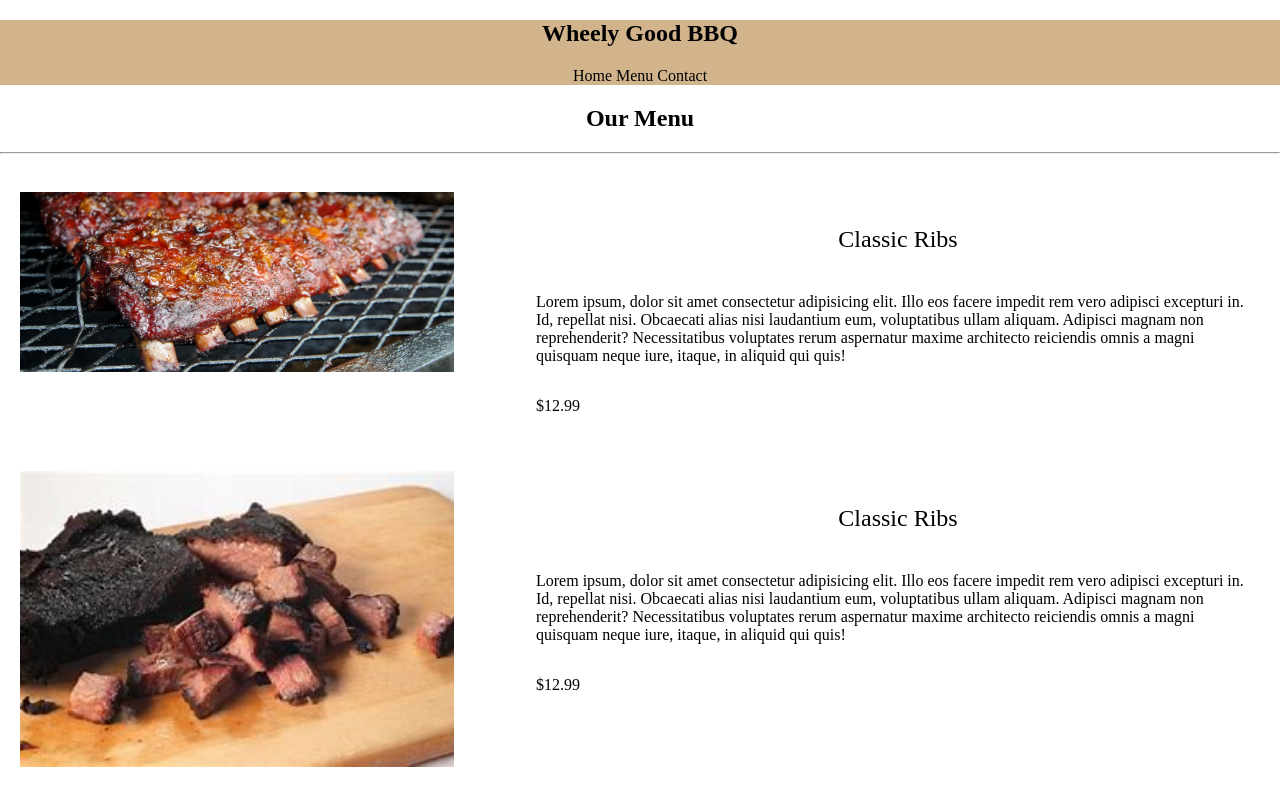
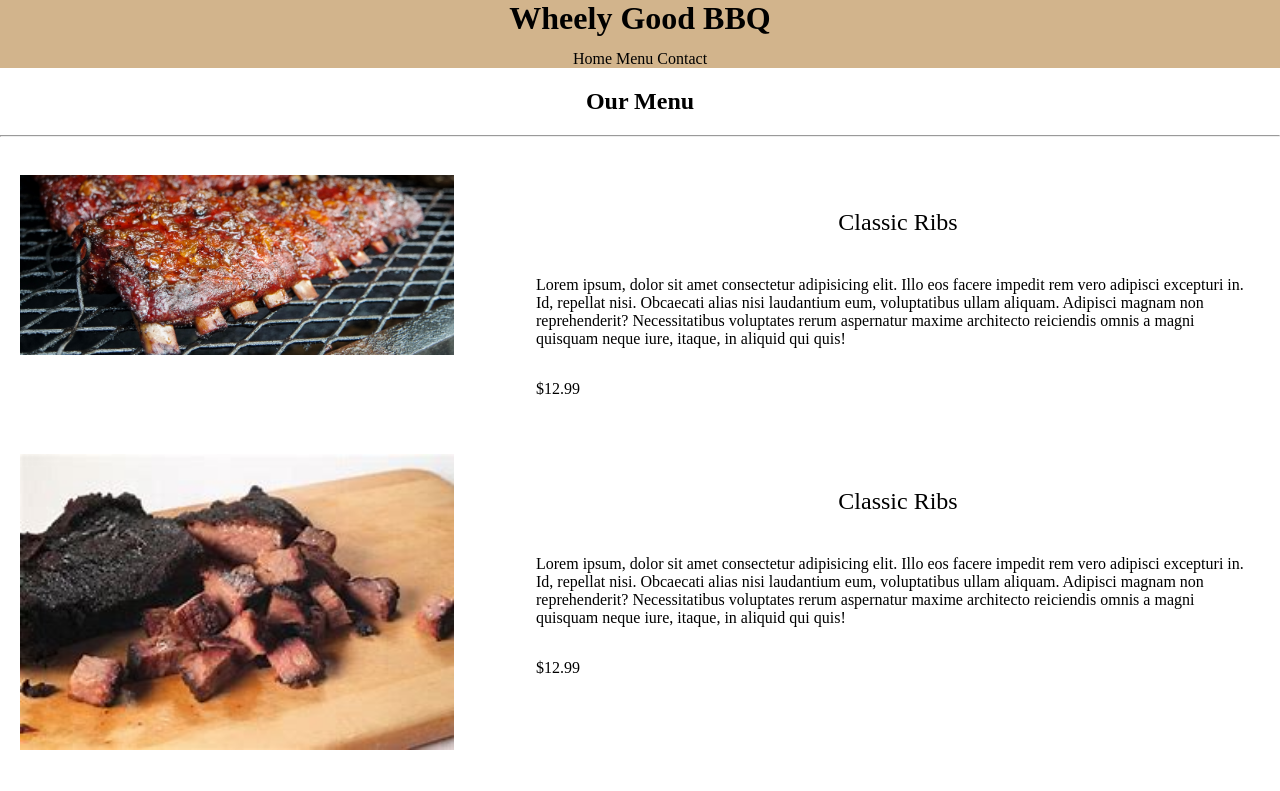
Before and after one commit to JBStrange1/JSFinalProject, a website: page public/Menu/Menu.html in a window 1280 px wide. Shown: the top 791 px of the page. Drawn offline with Linux system fonts and the light colour scheme.

Commit message:
Changed header

```diff
--- a/public/Menu/Menu.html
+++ b/public/Menu/Menu.html
@@ -8,7 +8,7 @@
 </head>
 <body>
     <header>
-        <h2>Wheely Good BBQ</h1>
+        <h1>Wheely Good BBQ</h1>
         <nav>
             <a href="/">Home</a>
             <a href="/Menu">Menu</a>
--- a/public/site.css
+++ b/public/site.css
@@ -26,7 +26,7 @@ a:hover{
     color: gray;
 }
 header{
-    background-color: tan;
+    background-color: #d2b48c;
     margin: 0;
 }
 body{
```
